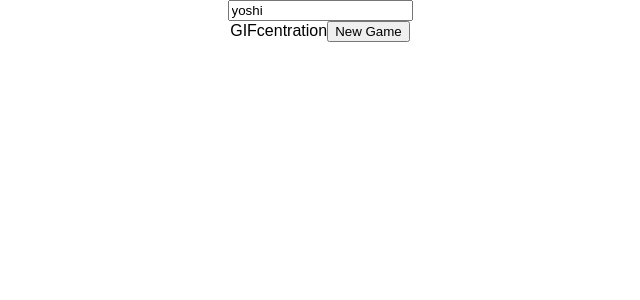
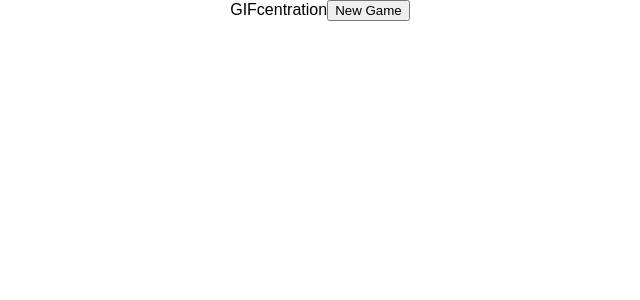
Before and after one commit to mstop4/gifcentration-client, a React (Create React App) app: page / in a window 1280 px wide. Shown: the top 300 px of the page, without its empty margins (320-960 px from the left). Built offline with nearby package versions, Linux system fonts and the light colour scheme.

Commit message:
changed querybox to modal

```diff
--- /dev/null
+++ b/src/css/QueryBox.css
@@ -0,0 +1,24 @@
+.query-background {
+  left: 0;
+  top: 0;
+  width: 100%;
+  height: 0;
+  position: fixed;
+  padding: 0;
+  margin: 0;
+  z-index: 1;
+  display: flex;
+  align-items: center;
+  justify-content: center;
+  background-color: black;
+  background-color: rgba(0,0,0,0.9);
+  overflow-x: hidden;
+  transition: 0.5s;
+}
+
+.query-open {
+  height: 100%;
+}
+
+.query-input {
+}
--- a/src/js/App.js
+++ b/src/js/App.js
@@ -15,12 +15,15 @@ class App extends Component {
       isAllLoaded: false,
       canLoad: false,
       loadError: null,
+      queryBoxDisabled: true,
       numPairs: 9,
       query: 'yoshi'
     }
 
     this.serverAddress = null
     this.myCardArray = React.createRef()
+
+    this.handleNewGame = this.handleNewGame.bind(this)
     this.handleQueryChange = this.handleQueryChange.bind(this)
     this.handleQuerySubmit = this.handleQuerySubmit.bind(this)
     this.handleImageLoad = this.handleImageLoad.bind(this)
@@ -56,6 +59,10 @@ class App extends Component {
     }
   }
 
+  handleNewGame() {
+    this.setState({ queryBoxDisabled: !this.state.queryBoxDisabled })
+  }
+
   handleQueryChange(event) {
     this.setState({
       query: event.target.value
@@ -68,7 +75,8 @@ class App extends Component {
       this.fetchGifs()
       this.setState({
         canLoad: true,
-        isAllLoaded: false
+        isAllLoaded: false,
+        queryBoxDisabled: true
       })
     }
   }
@@ -124,12 +132,15 @@ class App extends Component {
       <div className="App">
         <QueryBox
           query={this.state.query}
+          isDisabled={this.state.queryBoxDisabled}
           showLoading={this.state.canLoad && !this.state.isAllLoaded}
           imageLoaded={this.state.imageLoaded}
           handleChange={this.handleQueryChange}
           handleSubmit={this.handleQuerySubmit}
         />
-        <MenuBar/>
+        <MenuBar
+          handleNewGame={this.handleNewGame}
+        />
         <Preloader
           canLoad={this.state.canLoad}
           imageUrls={this.state.imageUrls}
--- a/src/js/components/CardArray.js
+++ b/src/js/components/CardArray.js
@@ -57,6 +57,8 @@ class CardArray extends Component {
   }
 
   resetCards() {
+    this.numFlipped = 0
+    this.flippedIndices = [-1, -1]
     this.cardIndices = pairShuffler(this.props.numPairs)
     let newFlipped = []
     for (let i = 0; i < this.props.numPairs*2; i++) {
--- a/src/js/components/MenuBar.js
+++ b/src/js/components/MenuBar.js
@@ -7,10 +7,14 @@ class MenuBar extends Component {
     return (
       <div className="menubar">
         <span className="title">GIFcentration</span>
-        <button className="newgame">New Game</button>
+        <button className="newgame" onClick={this.props.handleNewGame}>New Game</button>
       </div>
     )
   }
 }
 
+MenuBar.propTypes = {
+  handleNewGame: PropTypes.func
+}
+
 export default MenuBar
--- a/src/js/components/QueryBox.js
+++ b/src/js/components/QueryBox.js
@@ -1,31 +1,42 @@
 import React, { Component } from 'react'
 import PropTypes from 'prop-types'
+import '../../css/QueryBox.css'
 
 class QueryBox extends Component {
 
   render() {
     let textField = null
 
-    if (!this.props.showLoading) {
-      textField = <input
-                    type="text"
-                    value={this.props.query}
-                    onChange={this.props.handleChange}
-                    onKeyUp={this.props.handleSubmit}
-                  />
-    } else {
-
+    // Show loading text
+    if (this.props.showLoading) {
       let numLoaded = 0
       for (let img in this.props.imageLoaded) {
         numLoaded = this.props.imageLoaded[img] ? numLoaded+1 : numLoaded
       }
       const totalImgs = Object.keys(this.props.imageLoaded).length
 
-      textField = <span className="query-loading">Loading ({numLoaded}/{totalImgs})</span>
+      textField = <span
+        className="query-loading">Loading ({numLoaded}/{totalImgs})</span>
+    }
+
+    // Show input field
+    else {
+      textField = <input
+                    className="query-input"
+                    type="text"
+                    value={this.props.query}
+                    onChange={this.props.handleChange}
+                    onKeyUp={this.props.handleSubmit}
+                  />
+    }
+
+    let classes = "query-background"
+    if (!this.props.isDisabled) {
+      classes += " query-open"
     }
 
     return (
-      <div className="query-background">
+      <div className={classes}>
         {textField}
       </div>
     )
@@ -33,9 +44,10 @@ class QueryBox extends Component {
 }
 
 QueryBox.propTypes = {
+  isDisabled: PropTypes.bool,
   query: PropTypes.string,
   showLoading: PropTypes.bool,
-  imageLoaded: PropTypes.array,
+  imageLoaded: PropTypes.object,
   handleChange: PropTypes.func,
   handleSubmit: PropTypes.func
 }
```
